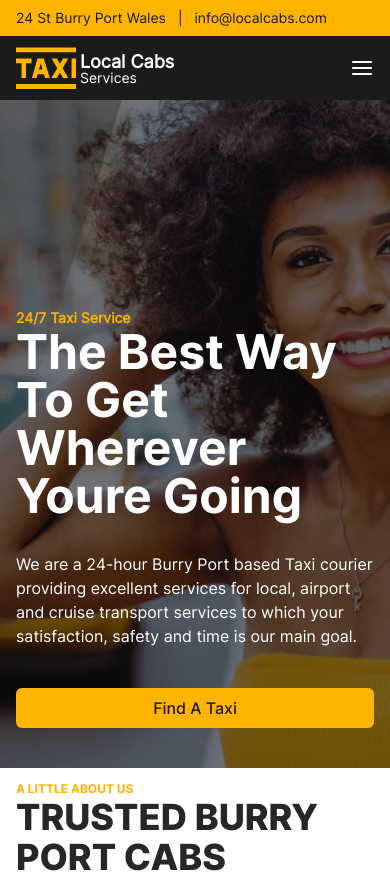
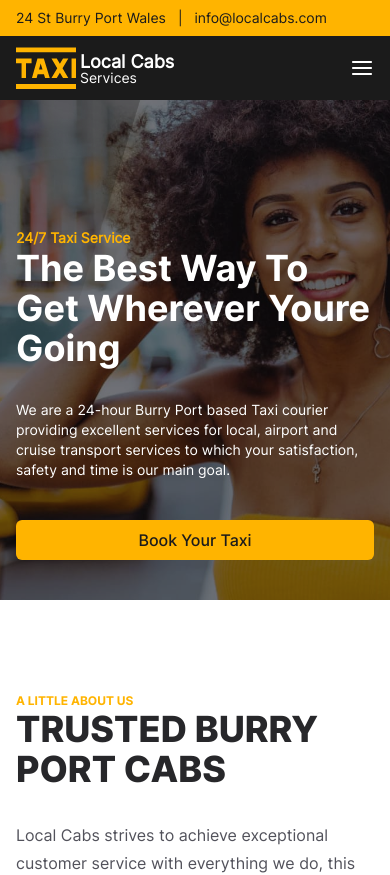
Before and after one commit to RichDWeb/taxi-test, a Next.js app: page / in a window 390 px wide. Shown: the top 875 px of the page. Built offline with nearby package versions, Linux system fonts and the light colour scheme.

Commit message:
Homepage hero changes.

```diff
--- a/components/banners/AirportBanner.js
+++ b/components/banners/AirportBanner.js
@@ -14,7 +14,7 @@ export default function AirportBanner() {
                         <h4 className='text-black text-xs font-interBold z-50'>24/7 Online Taxi Airport Transfers</h4>
                         <h3 className='mt-2 font-interSemiBold md:text-4xl text-3xl text-black md:max-w-2xl z-50'>Airport AIRPORT TRANSFERS FROM ONLY £65.00*</h3>
                         <div className='md:mt-6 mt-12 w-full md:max-w-xs z-50'>
-                            <Link href="/pricing" className='btn btn-dark'>Find best pricing</Link>
+                            <Link href="/pricing/1" className='btn btn-dark'>Find best pricing</Link>
                         </div>
                     </div>
 
--- a/components/banners/CruisePortBanner.js
+++ b/components/banners/CruisePortBanner.js
@@ -14,7 +14,7 @@ export default function AirportBanner() {
                         <h4 className='text-black text-xs font-interBold z-30'>24/7 Online Taxi Airport Transfers</h4>
                         <h3 className='mt-2 font-interSemiBold md:text-4xl text-3xl text-black md:max-w-2xl z-30'>CRUISE PORT TRANSFERS FROM ONLY £105.00*</h3>
                         <div className='md:mt-6 mt-12 w-full md:max-w-xs z-30'>
-                            <Link href="/pricing" className='btn btn-dark'>Find best pricing</Link>
+                            <Link href="/pricing/1" className='btn btn-dark'>Find best pricing</Link>
                         </div>
                     </div>
 
--- a/components/banners/SocialBanner.js
+++ b/components/banners/SocialBanner.js
@@ -14,7 +14,7 @@ export default function AirportBanner() {
                         <h4 className='text-black text-xs font-interBold z-30'>24/7 Online Taxi Airport Transfers</h4>
                         <h3 className='mt-2 font-interSemiBold md:text-4xl text-3xl text-black md:max-w-2xl z-30'>SOCIAL EVENTS TRANSFERS FROM ONLY £5.00*</h3>
                         <div className='md:mt-6 mt-12 w-full md:max-w-xs z-30'>
-                            <Link href="/pricing" className='btn btn-dark'>Find best pricing</Link>
+                            <Link href="/pricing/1" className='btn btn-dark'>Find best pricing</Link>
                         </div>
                     </div>
 
--- a/components/banners/TrainstationBanner.js
+++ b/components/banners/TrainstationBanner.js
@@ -14,7 +14,7 @@ export default function AirportBanner() {
                         <h4 className='text-black text-xs font-interBold z-30'>24/7 Online Taxi Airport Transfers</h4>
                         <h3 className='mt-2 font-interSemiBold md:text-4xl text-3xl text-black md:max-w-2xl z-30'>TRAINSTATION TRANSFERS FROM ONLY £45.00*</h3>
                         <div className='md:mt-6 mt-12 w-full md:max-w-xs z-30'>
-                            <Link href="/pricing" className='btn btn-dark'>Find best pricing</Link>
+                            <Link href="/pricing/1" className='btn btn-dark'>Find best pricing</Link>
                         </div>
                     </div>
 
--- a/components/home-page/AboutUs.js
+++ b/components/home-page/AboutUs.js
@@ -5,7 +5,7 @@ import { FaPhoneAlt } from 'react-icons/fa';
 export const AboutUs = () => {
 
     return(
-        <section className='lg:h-[700px] md:h-[600px] h-[760px] flex items-center'>
+        <section className='lg:h-[700px] md:h-[600px] h-[760px] flex items-center mt-20'>
             <div className='flex flex-row w-full max-w-7xl mx-auto'>
 
                 <div className='lg:relative lg:block hidden'>
--- a/components/home-page/Hero.js
+++ b/components/home-page/Hero.js
@@ -1,7 +1,6 @@
 import Image from 'next/image'
 import Link from 'next/link'
 import BookingForm from '../inputs/BookingForm'
-import { BsArrowRight } from 'react-icons/bs'
 
 export const Hero = () => {
     return(
@@ -13,31 +12,40 @@ export const Hero = () => {
                     <BookingForm />
 
                     <p className='
-                        mt-52
+                        md:mt-52
+                        mt-32
                         font-interRegular
                         font-semibold
                         text-main-yellow
                         text-sm'>24/7 Taxi Service</p>
-                    <h1 className='
+                    <h1
+                        className='
                             md:text-6xl
-                            text-5xl
+                            text-4xl
                             text-left
                             font-interBold
                             w-full
                             md:max-w-[670px]
                             capitalize
                             '>The best way to get wherever youre going</h1>
-                    <p className='
-                        md:w-[540px]
-                        mt-8
-                        font-interRegular'>We are a 24-hour Burry Port based Taxi courier providing excellent services for local, airport  and cruise transport services to which your satisfaction, safety and time is our main goal.
-                        </p>
+                    <p
+                        className='
+                            md:w-[540px]
+                            mt-8
+                            font-interRegular
+                            md:text-base
+                            text-sm
+                            '>
+                        We are a 24-hour Burry Port based Taxi courier providing excellent services for local,
+                        airport  and cruise transport services to which your satisfaction, safety and time is
+                        our main goal.
+                    </p>
 
-                    <div className='md:w-96 w-full my-10 md:hidden flex'>
+                    <div className='md:w-96 w-full my-10 lg:hidden flex'>
                         <Link
                             href="/booking"
                             className='btn btn-yellow'>
-                                Find A Taxi
+                                Book Your Taxi
                         </Link>
                     </div>
                 </div>
--- a/components/home-page/PopularServices.js
+++ b/components/home-page/PopularServices.js
@@ -35,7 +35,7 @@ export const PopularServices = () => {
 
 
                             <div className='mt-14'>
-                                <Link href="/link" className='btn btn-yellow flex items-center justify-center'>
+                                <Link href="/services/airport-transfers" className='btn btn-yellow flex items-center justify-center'>
                                     Learn More
                                     <BsArrowRight className='text-xl mx-2' />
                                 </Link>
@@ -63,7 +63,7 @@ export const PopularServices = () => {
                             service.</p>
 
                             <div className='mt-14'>
-                            <Link href="/link" className='btn btn-yellow flex items-center justify-center'>
+                            <Link href="/pricing/1" className='btn btn-yellow flex items-center justify-center'>
                                     Learn More
                                     <BsArrowRight className='text-xl mx-2' />
                                 </Link>
@@ -90,7 +90,7 @@ export const PopularServices = () => {
                             travel, so you can enjoy the sun and sea with no transport worries.</p>
 
                             <div className='mt-20'>
-                            <Link href="/link" className='btn btn-yellow flex items-center justify-center'>
+                            <Link href="/services/cruise-transfers" className='btn btn-yellow flex items-center justify-center'>
                                     Learn More
                                     <BsArrowRight className='text-xl mx-2' />
                                 </Link>
--- a/components/inputs/BookingForm.js
+++ b/components/inputs/BookingForm.js
@@ -281,11 +281,11 @@ export default function BookingForm() {
                             </div>
                         </div>
                         <div className='w-full mt-4'>
-                            <Link
-                                href="/booking"
+                            <button
+                                type='submit'
                                 className="btn btn-yellow">
                                 Send Request
-                            </Link>
+                            </button>
                         </div>
                     </form>
                 </div>
--- a/components/navigation/MainNavigation.js
+++ b/components/navigation/MainNavigation.js
@@ -91,7 +91,7 @@ export default function MainNavigation() {
                     </div>
                 </Link>
 
-                <ul className="lg:flex flex-1 justify-end items-center hidden space-x-4">
+                <ul className="md:flex flex-1 justify-end items-center hidden space-x-4 m-4">
                     {(mainMenu || []).map( (item) => (
                         <li
                             key={item.id}
@@ -146,7 +146,7 @@ export default function MainNavigation() {
                         text-white
                         text-2xl
                         cursor-pointer
-                        lg:hidden
+                        md:hidden
                         hover:text-main-yellow z-50"/>
 
                 <div
--- a/pages/pricing/[page].js
+++ b/pages/pricing/[page].js
@@ -21,7 +21,7 @@ export default function SearchPage() {
         setFixedPrices(data.pag)
     }
 
-    useEffect(()=>{getPrices()})
+    useEffect(()=>{getPrices()}, [])
 
     if(!fixedPrices) {
         return <p>Loading...</p>
```
Also changed, not shown: components/helpers/formvalidation.js (deleted, +0 -34 lines).
